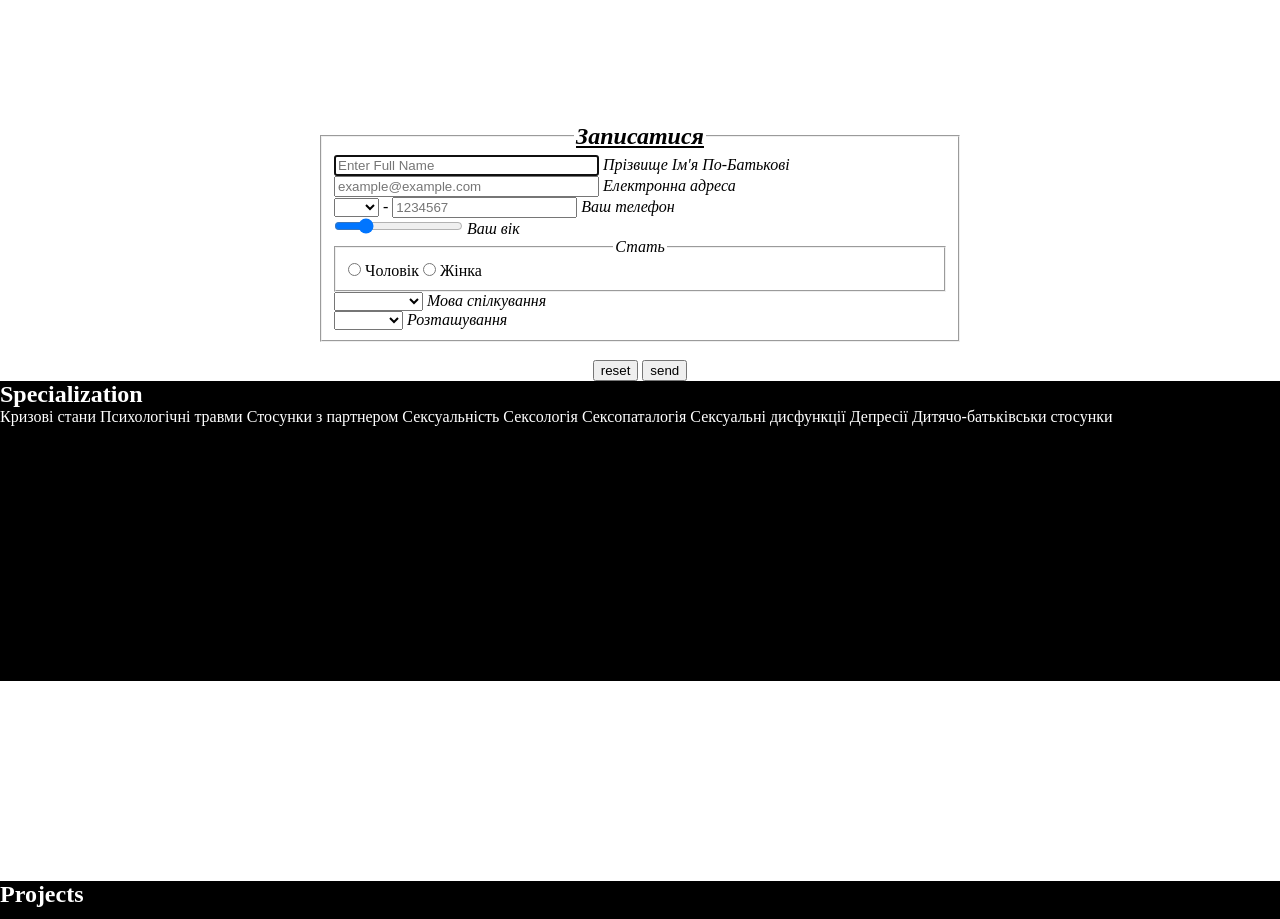
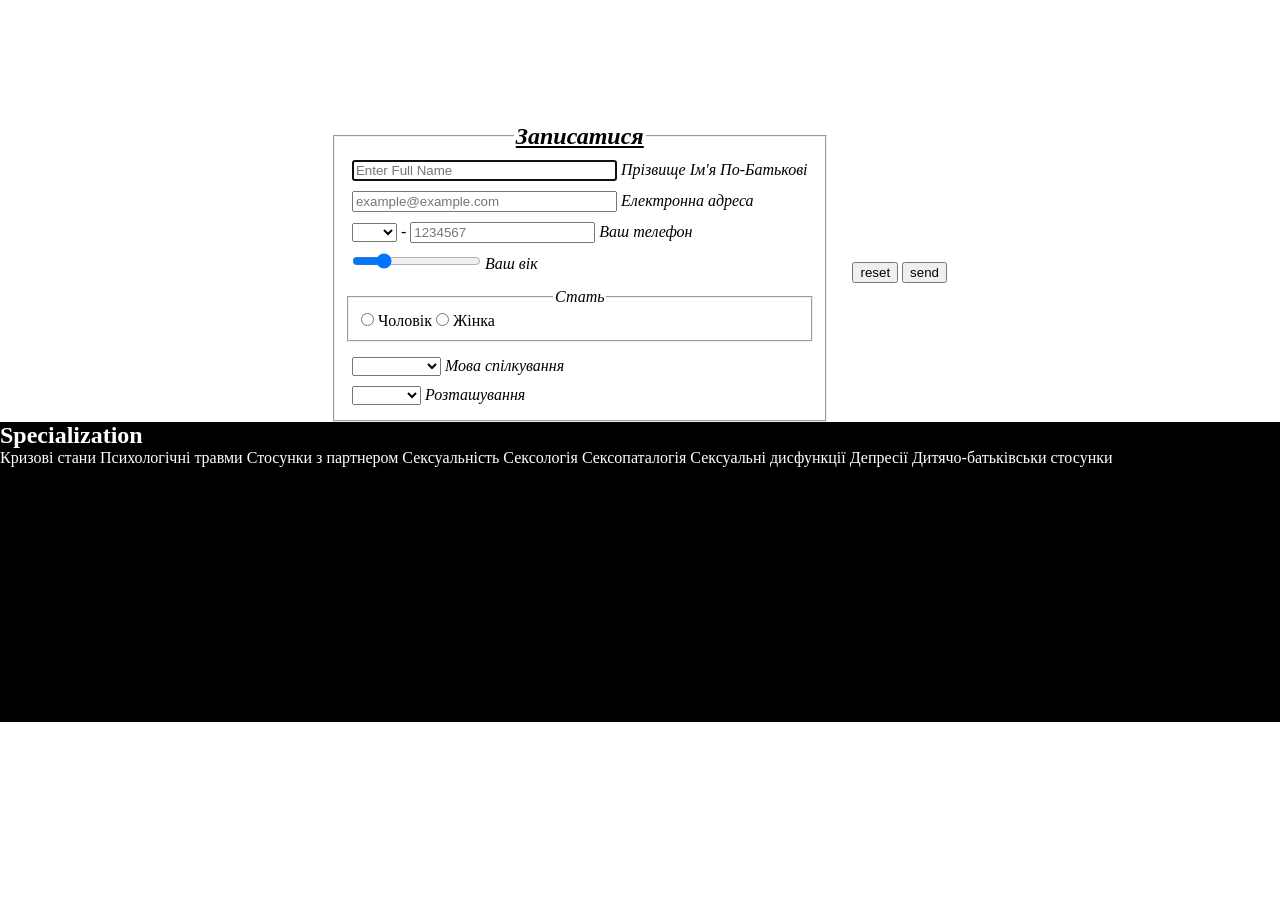
Before and after one commit to dlubenchenko/graduation_project, a plain HTML site: page index.html in a window 1280 px wide. Shown: the part 1200-2119 px from the top of the page. Drawn offline with Linux system fonts and the light colour scheme.

Commit message:
4 commit

```diff
--- a/css/index.css
+++ b/css/index.css
@@ -54,6 +54,11 @@ article {
 }
 aside form {
 	width:50%;
+	display: flex;
+
+}
+aside form p {
+	padding: 5px;
 }
 section {
 	background-color: black;
```
